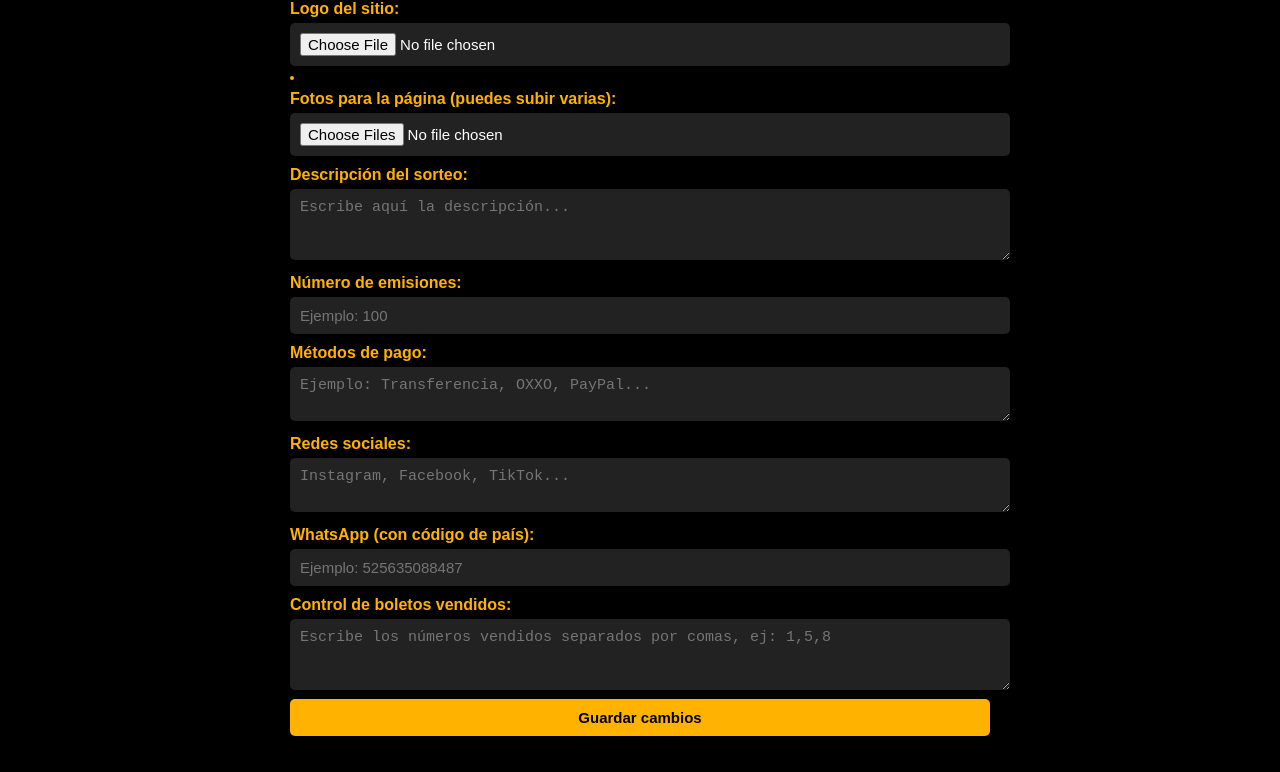
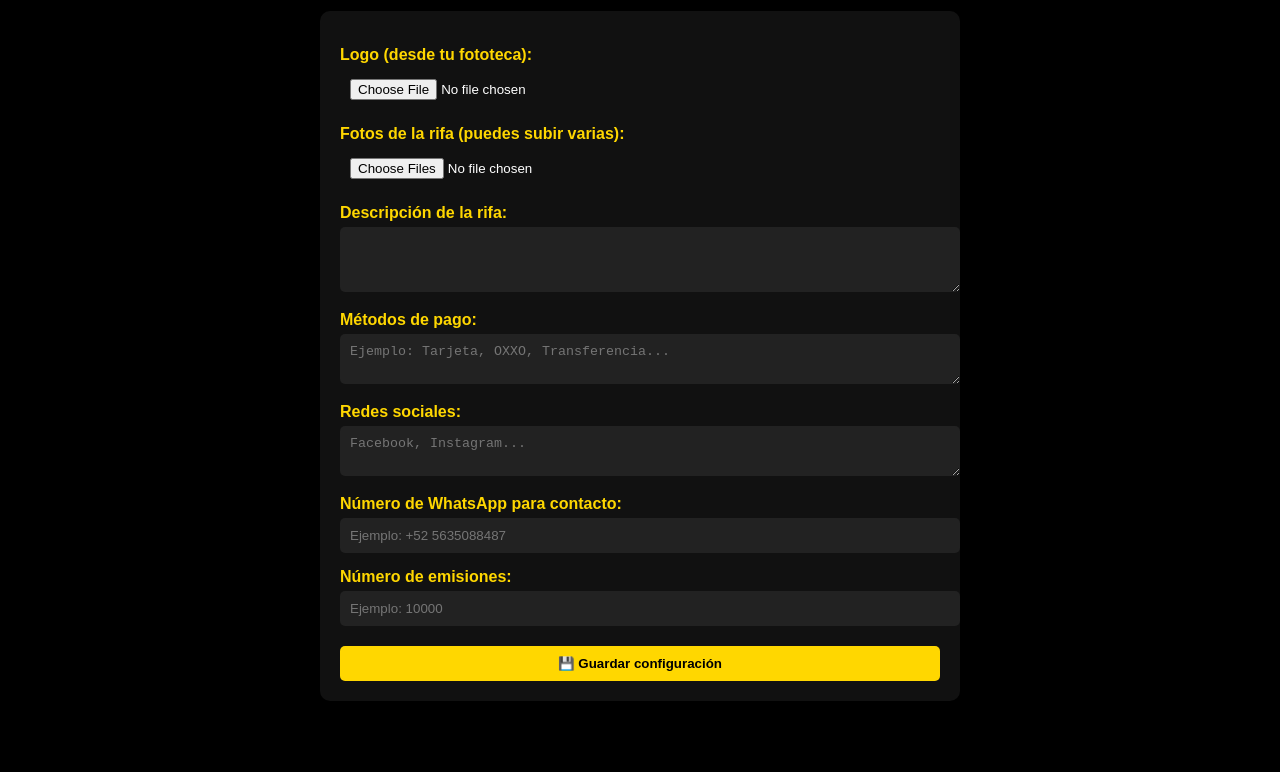
Before and after one commit to kevinnarteagaa3-lgtm/sorteos-arteaga, a plain HTML site: page admin.html in a window 1280 px wide. Shown: the part 90-862 px from the top of the page. After the commit the page ends 811 px from the top, so only its background shows below. Drawn offline with Linux system fonts and the light colour scheme.

Commit message:
Actualización admin con conexión completa a Sheets

```diff
--- a/admin.html
+++ b/admin.html
@@ -1,171 +1,133 @@
 <!DOCTYPE html>
 <html lang="es">
 <head>
-  <meta charset="UTF-8" />
-  <meta name="viewport" content="width=device-width, initial-scale=1.0" />
+<meta charset="UTF-8">
+<meta name="viewport" content="width=device-width, initial-scale=1.0">
 <title>Panel de Administración - Sorteos Arteaga</title>
 <style>
   body {
     font-family: Arial, sans-serif;
     background-color: #000;
-      color: #ffb300;
+    color: #FFD700;
     margin: 0;
-      padding: 0;
-    }
-    header {
-      background-color: #111;
-      padding: 15px;
-      text-align: center;
-      border-bottom: 2px solid #ffb300;
+    padding: 20px;
   }
   h1 {
-      margin: 0;
-      font-size: 24px;
+    text-align: center;
+    color: #FFD700;
   }
-    main {
+  form {
+    background-color: #111;
     padding: 20px;
-      max-width: 700px;
+    border-radius: 10px;
+    max-width: 600px;
     margin: auto;
   }
   label {
     display: block;
-      margin-top: 10px;
+    margin-top: 15px;
     font-weight: bold;
   }
-    input, textarea, select, button {
+  input, textarea {
     width: 100%;
+    padding: 10px;
     margin-top: 5px;
-      padding: 10px;
+    border-radius: 5px;
     border: none;
-      border-radius: 5px;
-      font-size: 15px;
-    }
-    input, textarea, select {
     background-color: #222;
     color: #fff;
   }
+  input[type="file"] {
+    background-color: transparent;
+  }
   button {
-      background-color: #ffb300;
+    background-color: #FFD700;
     color: #000;
+    border: none;
+    padding: 10px 20px;
+    margin-top: 20px;
+    font-weight: bold;
     cursor: pointer;
-      font-weight: bold;
+    border-radius: 5px;
+    width: 100%;
   }
   button:hover {
-      background-color: #ffcc33;
-    }
-    .preview-img {
-      margin-top: 10px;
-      display: block;
-      max-width: 150px;
-      border: 2px solid #ffb300;
-      border-radius: 5px;
+    background-color: #FFC300;
   }
 </style>
 </head>
 <body>
-  <header>
-    <h1>Panel de Administración</h1>
-  </header>
+  <h1>⚙️ Panel de Administración</h1>
+  <form id="adminForm">
+    <label>Logo (desde tu fototeca):</label>
+    <input type="file" id="logo" accept="image/*">
 
-  <main>
-    <label>Logo del sitio:</label>
-    <input type="file" id="logoInput" accept="image/*" />
-    <img id="logoPreview" class="preview-img" />
+    <label>Fotos de la rifa (puedes subir varias):</label>
+    <input type="file" id="fotos" accept="image/*" multiple>
 
-    <label>Fotos para la página (puedes subir varias):</label>
-    <input type="file" id="photosInput" accept="image/*" multiple />
-    <div id="photosPreview"></div>
+    <label>Descripción de la rifa:</label>
+    <textarea id="descripcion" rows="3"></textarea>
 
-    <label>Descripción del sorteo:</label>
-    <textarea id="descripcion" rows="3" placeholder="Escribe aquí la descripción..."></textarea>
+    <label>Métodos de pago:</label>
+    <textarea id="pagos" rows="2" placeholder="Ejemplo: Tarjeta, OXXO, Transferencia..."></textarea>
+
+    <label>Redes sociales:</label>
+    <textarea id="redes" rows="2" placeholder="Facebook, Instagram..."></textarea>
+
+    <label>Número de WhatsApp para contacto:</label>
+    <input type="text" id="whatsapp" placeholder="Ejemplo: +52 5635088487">
 
     <label>Número de emisiones:</label>
-    <input type="number" id="emisiones" placeholder="Ejemplo: 100" />
+    <input type="number" id="emisiones" min="1" placeholder="Ejemplo: 10000">
 
-    <label>Métodos de pago:</label>
-    <textarea id="metodos" rows="2" placeholder="Ejemplo: Transferencia, OXXO, PayPal..."></textarea>
-
-    <label>Redes sociales:</label>
-    <textarea id="redes" rows="2" placeholder="Instagram, Facebook, TikTok..."></textarea>
-
-    <label>WhatsApp (con código de país):</label>
-    <input type="text" id="whatsapp" placeholder="Ejemplo: 525635088487" />
-
-    <label>Control de boletos vendidos:</label>
-    <textarea id="boletosVendidos" rows="3" placeholder="Escribe los números vendidos separados por comas, ej: 1,5,8"></textarea>
-
-    <button onclick="guardarCambios()">Guardar cambios</button>
-
-    <p id="status"></p>
-  </main>
+    <button type="button" onclick="guardarDatos()">💾 Guardar configuración</button>
+  </form>
 
   <script>
-    // URL de Google Sheets conectada ✅
-    const SHEETS_URL = "https://script.google.com/macros/s/AKfycby0ybJQE5JN9yVriEylMkt7g_Z2Vy404HEzicqENdPWQ59vrIHovVXiGIntPbFdGc0Ogw/exec";
+  const scriptURL = "https://script.google.com/macros/s/AKfycbwhRb4ZuTHg5s7wEVqHLN6vwtcnHO0RPidtaZEqwXxN3__X1taodHGYUNdlqsp8PqEGCw/exec";
 
-    function guardarCambios() {
-      const descripcion = document.getElementById("descripcion").value;
-      const emisiones = document.getElementById("emisiones").value;
-      const metodos = document.getElementById("metodos").value;
-      const redes = document.getElementById("redes").value;
-      const whatsapp = document.getElementById("whatsapp").value;
-      const boletosVendidos = document.getElementById("boletosVendidos").value;
+  async function guardarDatos() {
+    const descripcion = document.getElementById('descripcion').value;
+    const pagos = document.getElementById('pagos').value;
+    const redes = document.getElementById('redes').value;
+    const whatsapp = document.getElementById('whatsapp').value;
+    const emisiones = document.getElementById('emisiones').value;
 
-      const logoFile = document.getElementById("logoInput").files[0];
-      const photosFiles = document.getElementById("photosInput").files;
+    // Logo y fotos locales convertidas a Base64
+    const logoFile = document.getElementById('logo').files[0];
+    const fotosFiles = document.getElementById('fotos').files;
 
-      // Convertir imágenes a Base64
-      const readerLogo = new FileReader();
-      readerLogo.onload = function (e) {
-        const logoBase64 = e.target.result;
+    const toBase64 = file => new Promise((resolve, reject) => {
+      const reader = new FileReader();
+      reader.readAsDataURL(file);
+      reader.onload = () => resolve(reader.result);
+      reader.onerror = reject;
+    });
 
-        const photosArray = [];
-        let filesProcessed = 0;
-
-        if (photosFiles.length === 0) {
-          enviarDatos(logoBase64, photosArray);
-        } else {
-          for (let i = 0; i < photosFiles.length; i++) {
-            const readerPhoto = new FileReader();
-            readerPhoto.onload = function (event) {
-              photosArray.push(event.target.result);
-              filesProcessed++;
-              if (filesProcessed === photosFiles.length) {
-                enviarDatos(logoBase64, photosArray);
-              }
-            };
-            readerPhoto.readAsDataURL(photosFiles[i]);
-          }
-        }
-      };
-      if (logoFile) readerLogo.readAsDataURL(logoFile);
-      else enviarDatos("", []);
+    const logoBase64 = logoFile ? await toBase64(logoFile) : "";
+    const fotosBase64 = [];
+    for (let f of fotosFiles) {
+      fotosBase64.push(await toBase64(f));
     }
 
-    function enviarDatos(logo, fotos) {
     const data = {
-        logo: logo,
-        fotos: fotos,
-        descripcion: document.getElementById("descripcion").value,
-        emisiones: document.getElementById("emisiones").value,
-        metodos: document.getElementById("metodos").value,
-        redes: document.getElementById("redes").value,
-        whatsapp: document.getElementById("whatsapp").value,
-        boletosVendidos: document.getElementById("boletosVendidos").value
+      logo: logoBase64,
+      fotos: fotosBase64,
+      descripcion,
+      pagos,
+      redes,
+      whatsapp,
+      emisiones
     };
 
-      fetch(SHEETS_URL, {
+    fetch(scriptURL, {
       method: "POST",
       body: JSON.stringify(data),
       headers: { "Content-Type": "application/json" }
     })
-        .then((res) => res.text())
-        .then((msg) => {
-          document.getElementById("status").innerText = "✅ Cambios guardados correctamente.";
-        })
-        .catch((err) => {
-          document.getElementById("status").innerText = "❌ No se pudo conectar con Sheets.";
-        });
+    .then(res => res.text())
+    .then(() => alert("✅ Datos guardados correctamente en Sheets"))
+    .catch(err => alert("❌ No se pudo conectar con Sheets: " + err));
   }
   </script>
 </body>
```
Lines whose indentation alone changed are shown as unchanged.
